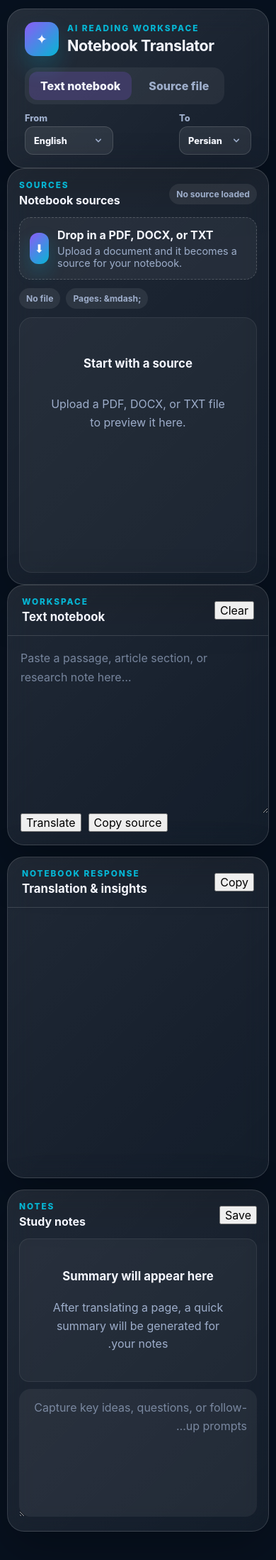
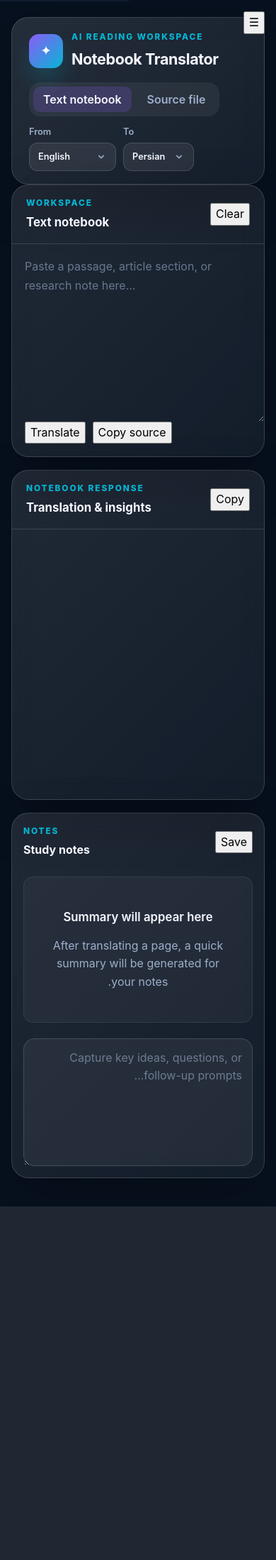
Before and after one commit to ALFAar7/ollama-notebook-ai, a Flask app: page / in a window 390 px wide. Shown: the whole page at 71% size. After the commit the page ends 1700 px from the top, so only its background shows below. Run offline with Flask 3, Linux system fonts and the light colour scheme; data that the repository does not hold is empty.

Commit message:
feat(ui): add mobile sidebar and comprehensive accessibility improvements
Implement responsive sidebar with toggle button for mobile viewports,
consolidate responsive styles into component CSS files, add skip-to-content
link, enhance focus management with visible outlines, and add ARIA
attributes throughout templates for better screen reader support.

```diff
--- a/static/css/base.css
+++ b/static/css/base.css
@@ -2,6 +2,7 @@
     box-sizing: border-box;
 }
 
+/* Skip to content link */
 .skip-link {
     position: absolute;
     top: -40px;
@@ -12,50 +13,52 @@
     z-index: 10000;
     text-decoration: none;
     border-radius: 0 0 8px 0;
+    transition: top 0.2s ease;
 }
 
 .skip-link:focus {
     top: 0;
 }
 
+/* Body with dark theme background */
 body {
     margin: 0;
     min-height: 100vh;
     font-family: Inter, ui-sans-serif, system-ui, -apple-system, BlinkMacSystemFont, "Segoe UI", "Noto Naskh Arabic", "Noto Sans", sans-serif;
     color: var(--text);
-            background: var(--bg);
+    background: var(--bg);
+    line-height: 1.6;
 }
 
+/* Form elements */
 button,
 input,
 select,
 textarea {
     font: inherit;
+    margin: 0;
 }
 
-.text-input-area::placeholder {
+/* Placeholders */
+.text-input-area::placeholder,
+.note-textarea::placeholder {
     color: var(--muted);
-    opacity: 0.7;
+    opacity: 0.6;
 }
 
-.text-input-area:focus {
+/* Focus management */
+.text-input-area:focus,
+.note-textarea:focus {
     outline: none;
 }
 
-.text-input-area:focus-visible {
-    outline: 2px solid rgba(139, 92, 246, 0.35);
+.text-input-area:focus-visible,
+.note-textarea:focus-visible {
+    outline: 2px solid rgba(139, 92, 246, 0.5);
+    outline-offset: 2px;
 }
 
-.note-textarea::placeholder {
-    color: var(--muted);
-    opacity: 0.7;
-}
-
-.note-textarea:focus-visible {
-    outline: 2px solid rgba(139, 92, 246, 0.35);
-    background: rgba(255,255,255,0.08);
-}
-
+/* Screen reader only */
 .sr-only {
     position: absolute;
     width: 1px;
--- a/static/css/header.css
+++ b/static/css/header.css
@@ -60,14 +60,15 @@
 }
 
 .mode-tab {
-    padding: 10px 16px;
+    min-height: 36px;
+    padding: 0 14px;
     border: 0;
-    border-radius: 12px;
+    border-radius: 10px;
     background: transparent;
     color: var(--muted);
-    font-weight: 800;
+    font-weight: 600;
     cursor: pointer;
-    transition: background 0.2s ease, color 0.2s ease;
+    transition: all 0.15s ease;
 }
 
 .mode-tab.active {
@@ -78,6 +79,10 @@
 .mode-tab:hover:not(.active) {
     background: rgba(255,255,255,0.08);
     color: var(--text);
+}
+
+.mode-tab:active {
+    background: rgba(255,255,255,0.12);
 }
 
 .language-controls {
@@ -91,7 +96,7 @@
     gap: 4px;
     color: var(--muted);
     font-size: 0.8rem;
-    font-weight: 800;
+    font-weight: 600;
 }
 
 .lang-select select {
@@ -105,3 +110,13 @@
     color: var(--text);
     cursor: pointer;
 }
+
+.lang-select select:hover {
+    border-color: var(--accent-2);
+}
+
+@media (prefers-reduced-motion: reduce) {
+    .mode-tab {
+        transition: none;
+    }
+}
--- a/static/css/layout.css
+++ b/static/css/layout.css
@@ -19,14 +19,56 @@
     gap: 18px;
 }
 
-.compact-sidebar {
-    gap: 12px;
+.main-pane {
+    min-width: 0;
 }
 
-.compact-card {
-    padding: 12px;
+.sidebar {
+    position: relative;
 }
 
-.expanded-main-pane {
-    gap: 16px;
+/* Mobile sidebar hidden by default */
+@media (max-width: 1079px) {
+    .sidebar {
+        display: none;
+        position: fixed;
+        top: 16px;
+        right: 16px;
+        bottom: 16px;
+        width: 320px;
+        transform: translateX(100%);
+        transition: transform 0.25s ease;
+        z-index: 100;
+        margin-top: 0;
+        max-height: none;
+        height: auto;
+        overflow-y: auto;
+        overscroll-behavior: contain;
+    }
+
+    .sidebar.open {
+        display: flex;
+        transform: translateX(0);
+    }
+
+    @media (prefers-reduced-motion: reduce) {
+        .sidebar {
+            transition: none;
+        }
+    }
 }
+
+/* Sidebar toggle button - positioned on mobile */
+#sidebarToggle {
+    display: none;
+    position: fixed;
+    top: 16px;
+    right: 16px;
+    z-index: 90;
+}
+
+@media (max-width: 1079px) {
+    #sidebarToggle {
+        display: block;
+    }
+}
--- a/static/css/notes.css
+++ b/static/css/notes.css
@@ -1,14 +1,15 @@
 .note-textarea {
     width: 100%;
     min-height: 180px;
-    border: 0;
+    border: 1px solid var(--border);
     border-radius: 16px;
     padding: 14px;
     resize: vertical;
     color: var(--text);
     background: rgba(255,255,255,0.06);
     line-height: 1.6;
-    transition: background 0.2s ease, border-color 0.2s ease;
+    transition: border-color 0.15s ease, background 0.15s ease;
+    font-family: inherit;
 }
 
 .note-textarea.rtl {
@@ -16,9 +17,14 @@
     text-align: right;
 }
 
+.note-textarea:focus-visible {
+    outline: 2px solid rgba(139, 92, 246, 0.5);
+    outline-offset: 2px;
+}
+
 .notes-summary {
     margin-bottom: 10px;
-    padding: 10px;
+    padding: 12px;
     border-radius: 14px;
     border: 1px solid rgba(255,255,255,0.08);
     background: rgba(255,255,255,0.04);
@@ -30,6 +36,7 @@
     display: block;
     margin-bottom: 6px;
     color: var(--text);
+    font-weight: 600;
 }
 
 .notes-summary.rtl {
@@ -51,3 +58,40 @@
     direction: rtl;
     text-align: right;
 }
+
+.notes-section .section-head {
+    margin-bottom: 12px;
+}
+
+/* Ensure notes textarea has proper placeholder styling */
+.note-textarea::placeholder {
+    color: var(--muted);
+    opacity: 0.6;
+}
+
+/* Better empty state styling */
+.empty-state.centered {
+    display: flex;
+    flex-direction: column;
+    align-items: center;
+    justify-content: center;
+    text-align: center;
+    gap: 6px;
+    padding: 20px;
+}
+
+.empty-state.centered strong {
+    color: var(--text);
+    font-weight: 600;
+}
+
+.empty-state.centered span {
+    color: var(--muted);
+    max-width: 280px;
+}
+
+@media (prefers-reduced-motion: reduce) {
+    .note-textarea {
+        transition: none;
+    }
+}
--- a/static/css/previews.css
+++ b/static/css/previews.css
@@ -21,8 +21,12 @@
 .attachment-preview .empty-state {
     min-height: 360px;
     display: flex;
+    flex-direction: column;
     align-items: center;
     justify-content: center;
+    gap: 8px;
+    padding: 20px;
+    text-align: center;
 }
 
 .attachment-preview .empty-state strong {
@@ -37,6 +41,7 @@
     flex-direction: column;
     gap: 12px;
     height: 100%;
+    min-height: 0;
 }
 
 .source-preview .preview-content {
@@ -59,6 +64,7 @@
     font-size: 1.05rem;
     padding-right: 6px;
     flex: 1;
+    min-width: 0;
 }
 
 .source-preview .preview-text {
@@ -73,3 +79,15 @@
     border-radius: 12px;
     background: white;
 }
+
+/* Compact preview for sidebar */
+.sidebar .source-preview {
+    min-height: 140px;
+    max-height: 200px;
+}
+
+.sidebar .preview-text {
+    min-height: 100px;
+    font-size: 0.9rem;
+    max-height: 150px;
+}
--- a/static/css/responsive.css
+++ /dev/null
@@ -1,91 +0,0 @@
-@media (max-width: 1080px) {
-    .notebook-grid {
-        grid-template-columns: 1fr;
-    }
-
-    .workspace-split {
-        grid-template-columns: 1fr;
-    }
-}
-
-@media (min-width: 1080px) {
-    .notebook-grid {
-        grid-template-columns: 1fr;
-        gap: 18px;
-    }
-
-    .sidebar {
-        position: fixed;
-        top: 16px;
-        right: 16px;
-        bottom: 16px;
-        width: 320px;
-        transform: translateX(100%);
-        transition: transform 0.25s ease;
-        z-index: 100;
-        margin-top: 0;
-        max-height: none;
-        height: auto;
-        overflow-y: auto;
-        overscroll-behavior: contain;
-    }
-
-    .sidebar.open {
-        transform: translateX(0);
-    }
-
-    @media (prefers-reduced-motion: reduce) {
-        .sidebar {
-            transition: none;
-        }
-    }
-
-    #sidebarToggle {
-        display: block;
-    }
-
-    .desktop-top-section {
-        min-height: 280px;
-    }
-
-    .notes-section {
-        margin-top: 18px;
-    }
-
-    .notes-section .notes-summary {
-        min-height: 120px;
-    }
-
-    .notes-section .note-textarea {
-        min-height: 180px;
-    }
-}
-
-@media (max-width: 720px) {
-    .app-shell {
-        width: min(100% - 20px, 1480px);
-        padding-top: 12px;
-    }
-
-    .header-bar {
-        align-items: flex-start;
-    }
-
-    .header-actions {
-        width: 100%;
-        justify-content: flex-start;
-    }
-
-    .language-controls {
-        width: 100%;
-        justify-content: space-between;
-    }
-
-    .attachment-actions {
-        align-items: stretch;
-    }
-
-    .page-controls {
-        width: 100%;
-    }
-}
--- a/static/css/sidebar.css
+++ b/static/css/sidebar.css
@@ -8,6 +8,9 @@
 
 .sidebar-card {
     padding: 16px;
+    display: flex;
+    flex-direction: column;
+    gap: 12px;
 }
 
 .section-head {
@@ -15,7 +18,7 @@
     justify-content: space-between;
     align-items: center;
     gap: 10px;
-    margin-bottom: 14px;
+    margin-bottom: 4px;
 }
 
 .section-head h2 {
@@ -32,7 +35,7 @@
     background: rgba(255,255,255,0.08);
     color: var(--muted);
     font-size: 0.76rem;
-    font-weight: 700;
+    font-weight: 600;
 }
 
 .upload-card {
@@ -44,18 +47,22 @@
     border-radius: 16px;
     background: rgba(255,255,255,0.05);
     cursor: pointer;
-    transition: border-color 0.2s ease, transform 0.2s ease;
+    transition: all 0.15s ease;
 }
 
 .upload-card:hover {
     border-color: rgba(6, 182, 212, 0.7);
-    transform: translateY(-1px);
+    background: rgba(255,255,255,0.08);
+}
+
+.upload-card:focus-visible {
+    outline: 2px solid rgba(139, 92, 246, 0.5);
+    outline-offset: 2px;
 }
 
 .upload-card.dragging {
     border-color: var(--accent);
     background: rgba(139, 92, 246, 0.15);
-    transform: scale(1.02);
 }
 
 .upload-card strong {
@@ -96,6 +103,24 @@
     white-space: nowrap;
 }
 
+/* Compact sidebar styles */
+.compact-sidebar {
+    gap: 12px;
+}
+
+.compact-card {
+    padding: 12px;
+}
+
+.compact-upload {
+    padding: 10px;
+    gap: 8px;
+}
+
+.compact-meta {
+    margin: 8px 0;
+}
+
 .compact-preview {
     min-height: 220px;
     max-height: 280px;
@@ -112,3 +137,16 @@
     max-height: 220px;
     font-size: 0.95rem;
 }
+
+/* Close sidebar button positioning */
+.sidebar .icon-btn {
+    width: 32px;
+    height: 32px;
+    font-size: 1.1rem;
+}
+
+@media (prefers-reduced-motion: reduce) {
+    .upload-card {
+        transition: none;
+    }
+}
--- a/static/css/status.css
+++ b/static/css/status.css
@@ -9,6 +9,7 @@
     background: var(--bg-soft);
     box-shadow: var(--shadow);
     line-height: 1.5;
+    z-index: 1000;
 }
 
 .status-message.error {
@@ -22,38 +23,33 @@
 }
 
 .hidden {
-    display: none;
+    display: none !important;
 }
 
+/* Empty state - reused across components */
 .empty-state {
-    display: grid;
-    place-items: center;
+    display: flex;
+    flex-direction: column;
+    align-items: center;
+    justify-content: center;
     min-height: 180px;
     padding: 24px;
     color: var(--muted);
     text-align: center;
     line-height: 1.6;
+    gap: 8px;
 }
 
 .empty-state strong {
-    display: block;
     margin-bottom: 8px;
     color: var(--text);
     font-size: 1.05rem;
+    font-weight: 600;
 }
 
-.centered {
-    text-align: center;
+/* Sidebar toggle button for mobile */
+@media (max-width: 1079px) {
+    #sidebarToggle {
+        display: block;
+    }
 }
-
-#sidebarToggle {
-    display: none;
-    position: fixed;
-    top: 16px;
-    right: 16px;
-    z-index: 101;
-    width: 44px;
-    height: 44px;
-    border-radius: 12px;
-    font-size: 1.1rem;
-}
--- a/templates/base.html
+++ b/templates/base.html
@@ -3,7 +3,10 @@
 <head>
     <meta charset="UTF-8">
     <meta name="viewport" content="width=device-width, initial-scale=1.0">
+    <meta name="theme-color" content="#07111f">
     <title translate="no">Notebook Translator</title>
+    <link rel="preconnect" href="https://fonts.googleapis.com">
+    <link rel="preconnect" href="https://fonts.gstatic.com" crossorigin>
     <link rel="stylesheet" href="/static/css/variables.css">
     <link rel="stylesheet" href="/static/css/base.css">
     <link rel="stylesheet" href="/static/css/layout.css">
@@ -14,7 +17,6 @@
     <link rel="stylesheet" href="/static/css/translation.css">
     <link rel="stylesheet" href="/static/css/notes.css">
     <link rel="stylesheet" href="/static/css/status.css">
-    <link rel="stylesheet" href="/static/css/responsive.css">
 </head>
 <body>
     <a href="#main" class="skip-link">Skip to main content</a>
--- a/templates/index.html
+++ b/templates/index.html
@@ -3,7 +3,7 @@
 <main class="app-shell">
     {% include "partials/_header.html" %}
     {% include "partials/_sidebar.html" %}
-    <button id="sidebarToggle" class="ghost-btn" aria-label="Toggle sidebar">&#9776;</button>
+    <button id="sidebarToggle" class="icon-btn" aria-label="Toggle sidebar">&#9776;</button>
     <div class="main-pane expanded-main-pane">
         {% include "partials/_text_mode.html" %}
         {% include "partials/_attachment_mode.html" %}
--- a/templates/partials/_attachment_mode.html
+++ b/templates/partials/_attachment_mode.html
@@ -1,4 +1,4 @@
-<div id="attachmentPanel" class="mode-panel hidden">
+<section id="attachmentPanel" class="mode-panel hidden" aria-labelledby="sourceTitleFile">
     <div class="workspace-split">
         <article class="panel panel-source">
             <div class="panel-header">
@@ -7,17 +7,17 @@
                     <h2 id="sourceTitleFile">Source document</h2>
                 </div>
                 <div class="panel-actions">
-                    <button id="copyOriginalBtn" class="ghost-btn small">Copy text</button>
+                    <button id="copyOriginalBtn" class="ghost-btn small" aria-label="Copy original text">Copy text</button>
                 </div>
             </div>
             <div class="attachment-workspace">
                 <div class="attachment-actions">
                     <div class="page-controls">
                         <button id="prevPageBtn" class="icon-btn" type="button" aria-label="Previous page">&#8592;</button>
-                            <label class="page-control compact">
-                                <span>Page</span>
-                                <input id="pageNumber" type="number" min="1" value="1" name="page_number" autocomplete="off">
-                            </label>
+                        <label class="page-control compact">
+                            <span>Page</span>
+                            <input id="pageNumber" type="number" min="1" value="1" name="page_number" autocomplete="off" aria-label="Current page number">
+                        </label>
                         <button id="nextPageBtn" class="icon-btn" type="button" aria-label="Next page">&#8594;</button>
                     </div>
                     <div class="translate-controls-inline">
@@ -25,7 +25,7 @@
                         <button id="translateAllBtn" class="ghost-btn small">Translate all</button>
                     </div>
                 </div>
-                <div id="attachmentPreview" class="attachment-preview">
+                <div id="attachmentPreview" class="attachment-preview" aria-live="polite">
                     <div class="empty-state centered">
                         <strong>Upload a source file</strong>
                         <span>Once a document is uploaded, its pages appear here.</span>
@@ -40,10 +40,10 @@
                     <h2>Translation & insights</h2>
                 </div>
                 <div class="panel-actions">
-                    <button id="copyTranslationBtnAttachment" class="ghost-btn small">Copy</button>
+                    <button id="copyTranslationBtnAttachment" class="ghost-btn small" aria-label="Copy translation">Copy</button>
                 </div>
             </div>
-            <div id="translationArea" class="translation-area"></div>
+            <div id="translationArea" class="translation-area" aria-live="polite"></div>
         </article>
     </div>
-</div>
+</section>
--- a/templates/partials/_header.html
+++ b/templates/partials/_header.html
@@ -1,4 +1,4 @@
-<div class="header-bar">
+<header class="header-bar" role="banner">
     <div class="header-brand">
         <div class="brand-mark" aria-hidden="true">&#10022;</div>
         <div>
@@ -7,14 +7,14 @@
         </div>
     </div>
     <div class="header-actions">
-        <div class="mode-tabs">
-            <button id="textModeBtn" class="mode-tab active" data-mode="text" aria-pressed="true">Text notebook</button>
-            <button id="attachmentModeBtn" class="mode-tab" data-mode="attachment" aria-pressed="false">Source file</button>
+        <div class="mode-tabs" role="tablist">
+            <button id="textModeBtn" class="mode-tab active" data-mode="text" aria-pressed="true" role="tab">Text notebook</button>
+            <button id="attachmentModeBtn" class="mode-tab" data-mode="attachment" aria-pressed="false" role="tab">Source file</button>
         </div>
         <div class="language-controls">
             <label class="lang-select">
                 <span>From</span>
-                    <select id="sourceLanguage">
+                <select id="sourceLanguage" aria-label="Source language">
                     <option value="auto">Auto detect</option>
                     <option value="Arabic">Arabic</option>
                     <option value="English" selected>English</option>
@@ -29,7 +29,7 @@
             </label>
             <label class="lang-select">
                 <span>To</span>
-                    <select id="targetLanguage">
+                <select id="targetLanguage" aria-label="Target language">
                     <option value="English">English</option>
                     <option value="Arabic">Arabic</option>
                     <option value="Persian" selected>Persian</option>
@@ -40,4 +40,4 @@
             </label>
         </div>
     </div>
-</div>
+</header>
--- a/templates/partials/_output.html
+++ b/templates/partials/_output.html
@@ -1,12 +1,12 @@
-<article class="panel panel-output text-mode-output">
+<article class="panel panel-output text-mode-output" aria-labelledby="translationTitle">
     <div class="panel-header">
         <div>
             <p class="eyebrow">Notebook response</p>
-            <h2>Translation & insights</h2>
+            <h2 id="translationTitle">Translation & insights</h2>
         </div>
         <div class="panel-actions">
-            <button id="copyTranslationBtnText" class="ghost-btn small">Copy</button>
+            <button id="copyTranslationBtnText" class="ghost-btn small" aria-label="Copy translation">Copy</button>
         </div>
     </div>
-    <div id="translationAreaText" class="translation-area"></div>
+    <div id="translationAreaText" class="translation-area" aria-live="polite"></div>
 </article>
--- a/templates/partials/_sidebar.html
+++ b/templates/partials/_sidebar.html
@@ -5,7 +5,7 @@
                 <p class="eyebrow">Sources</p>
                 <h2>Notebook sources</h2>
             </div>
-            <span class="section-pill" id="sourceStatus">No source loaded</span>
+            <button id="closeSidebarBtn" class="icon-btn" aria-label="Close sidebar">&#215;</button>
         </div>
 
         <label for="fileInput" class="upload-card compact-upload">
--- a/templates/partials/_text_mode.html
+++ b/templates/partials/_text_mode.html
@@ -1,4 +1,4 @@
-<div id="textModePanel" class="mode-panel">
+<section id="textModePanel" class="mode-panel" aria-labelledby="sourceTitle">
     <article class="panel panel-source desktop-top-section">
         <div class="panel-header">
             <div>
@@ -6,14 +6,14 @@
                 <h2 id="sourceTitle">Text notebook</h2>
             </div>
             <div class="panel-actions">
-                <button id="clearTextBtn" class="ghost-btn small">Clear</button>
+                <button id="clearTextBtn" class="ghost-btn small" aria-label="Clear text">Clear</button>
             </div>
         </div>
         <label for="textInput" class="sr-only">Source text</label>
-        <textarea id="textInput" class="text-input-area" placeholder="Paste a passage, article section, or research note here…"></textarea>
+        <textarea id="textInput" class="text-input-area" placeholder="Paste a passage, article section, or research note here…" aria-describedby="sourceTitle"></textarea>
         <div class="action-row">
             <button id="translateTextBtn" class="primary-btn">Translate</button>
             <button id="copySourceBtn" class="ghost-btn">Copy source</button>
         </div>
     </article>
-</div>
+</section>
```
Also changed, not shown: static/css/components.css (+127 -33 lines). Lines whose indentation alone changed are shown as unchanged.
